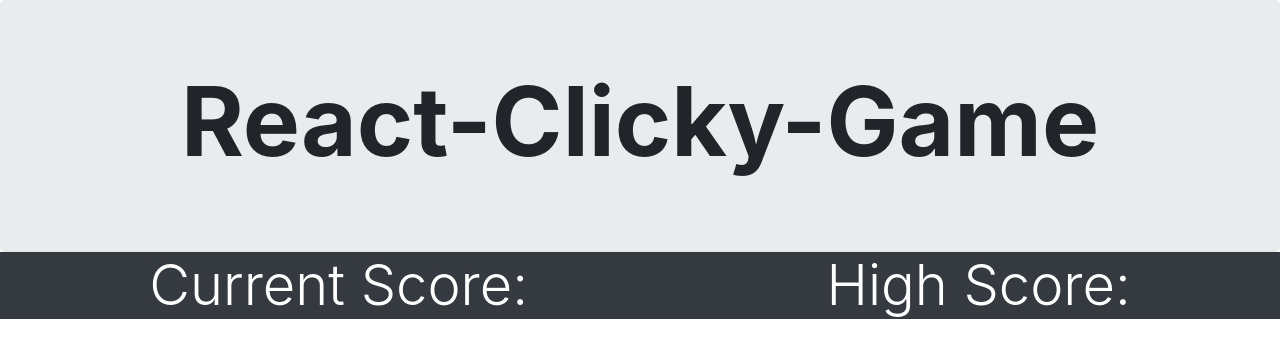
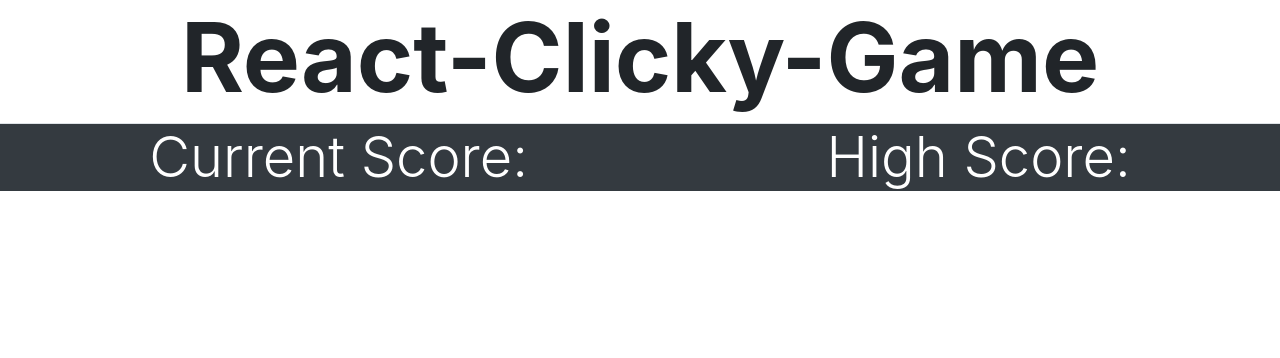
Before and after one commit to Juwami/React-Click-Game, a React (Create React App) app: page / in a window 1280 px wide. Shown: the top 358 px of the page. Built offline with nearby package versions, Linux system fonts and the light colour scheme.

Commit message:
remove junmbotron and reset margin

```diff
--- a/src/components/Header.jsx
+++ b/src/components/Header.jsx
@@ -2,7 +2,7 @@ import React from 'react'
 
 function Header() {
     return (
-        <div className="jumbotron text-center mb-0 border-bottom">
+        <div className="text-center border-bottom">
             <h1 className="display-1 font-weight-bold">
                 React-Clicky-Game
             </h1>
```
